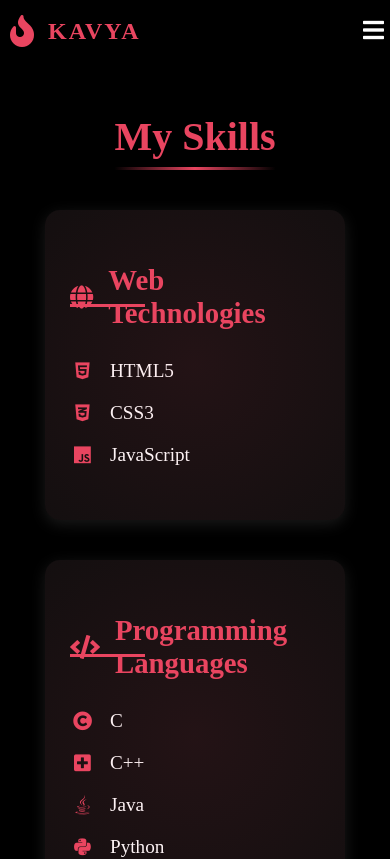
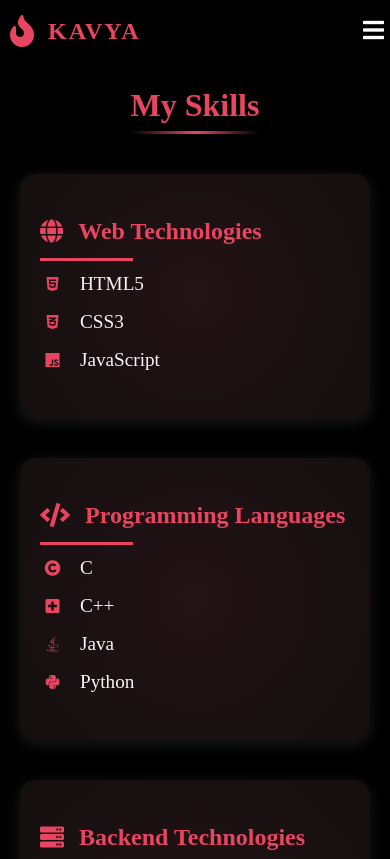
Before and after one commit to kavyaballa1020/Angular-Portfolio, an Angular app: page /skills in a window 390 px wide. Shown: the top 859 px of the page. Built offline with nearby package versions, Linux system fonts and the light colour scheme.

Commit message:
"Updated CSS for skills component with new media queries and styling adjustments"

```diff
--- a/src/app/skills/skills.component.css
+++ b/src/app/skills/skills.component.css
@@ -122,12 +122,49 @@
   font-size: 1.2rem;
 }
 
+@media (max-width: 1024px) {
+  .skill-category {
+    flex-basis: calc(50% - 40px);
+  }
+
+  .skills-section h2 {
+    font-size: 2.5rem;
+  }
+}
+
 @media (max-width: 768px) {
   .skill-category {
     flex-basis: 100%;
   }
+
   .skills-section h2 {
-    font-size: 2.5rem;
+    font-size: 2.2rem;
+  }
+}
+
+@media (max-width: 480px) {
+  .skills-section {
+    padding: 60px 20px;
+  }
+
+  .skills-section h2 {
+    font-size: 2rem;
+  }
+
+  .skill-category {
+    padding: 20px;
+  }
+
+  .skill-category h3 {
+    font-size: 1.5rem;
+  }
+
+  .skill-category li {
+    padding: 8px 0;
+  }
+
+  .skill-category li i {
+    font-size: 1rem;
   }
 }
 
```
